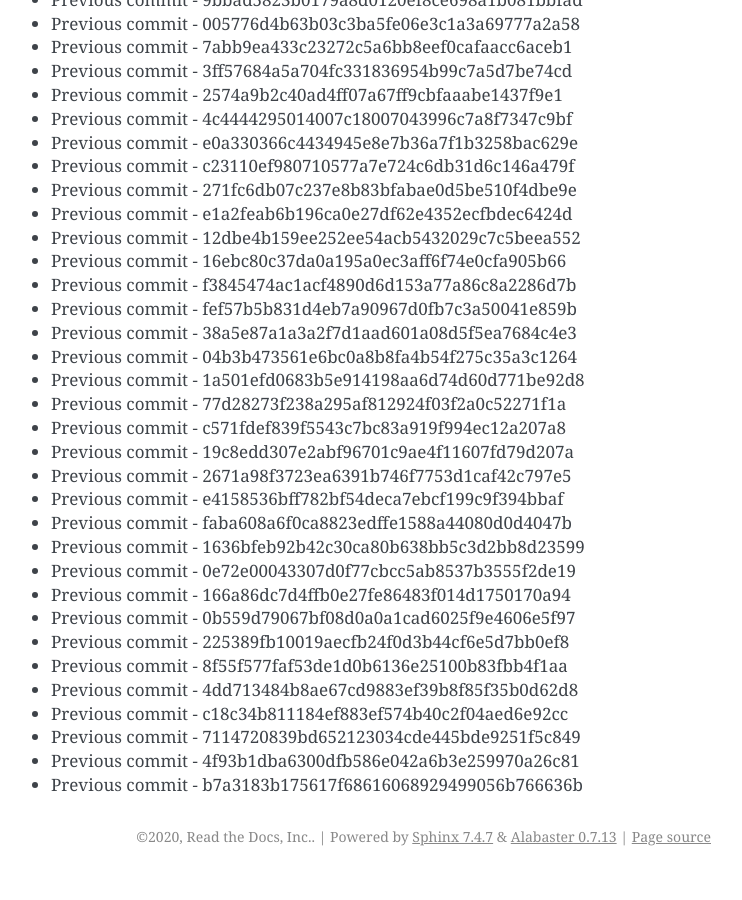
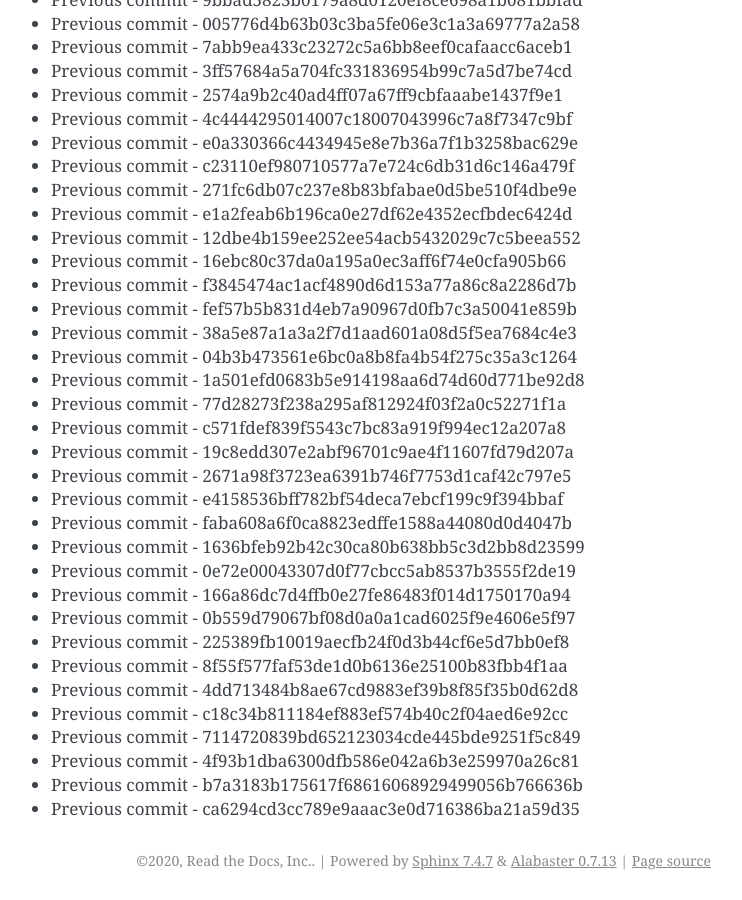
Before and after one commit to readthedocs/rtd-git-stresstest, a Sphinx documentation site: the page built from docs/updates.rst, in a window 1280 px wide and 900 px high, scrolled down 89085 px. Shown: the whole window, without its empty margins (399-1141 px from the left). Built offline with Sphinx 7.4.7, drawn with Linux system fonts in a browser that asks for light colours; before the commit the page ends 89961 px from its top, so only the background shows below that.

Commit message:
Generating commit from previous: ca6294cd3cc789e9aaac3e0d716386ba21a59d35

```diff
--- a/docs/updates.rst
+++ b/docs/updates.rst
@@ -3775,3 +3775,4 @@ It can be tested for any performance characteristics.
 * Previous commit - 7114720839bd652123034cde445bde9251f5c849
 * Previous commit - 4f93b1dba6300dfb586e042a6b3e259970a26c81
 * Previous commit - b7a3183b175617f68616068929499056b766636b
+* Previous commit - ca6294cd3cc789e9aaac3e0d716386ba21a59d35
```
